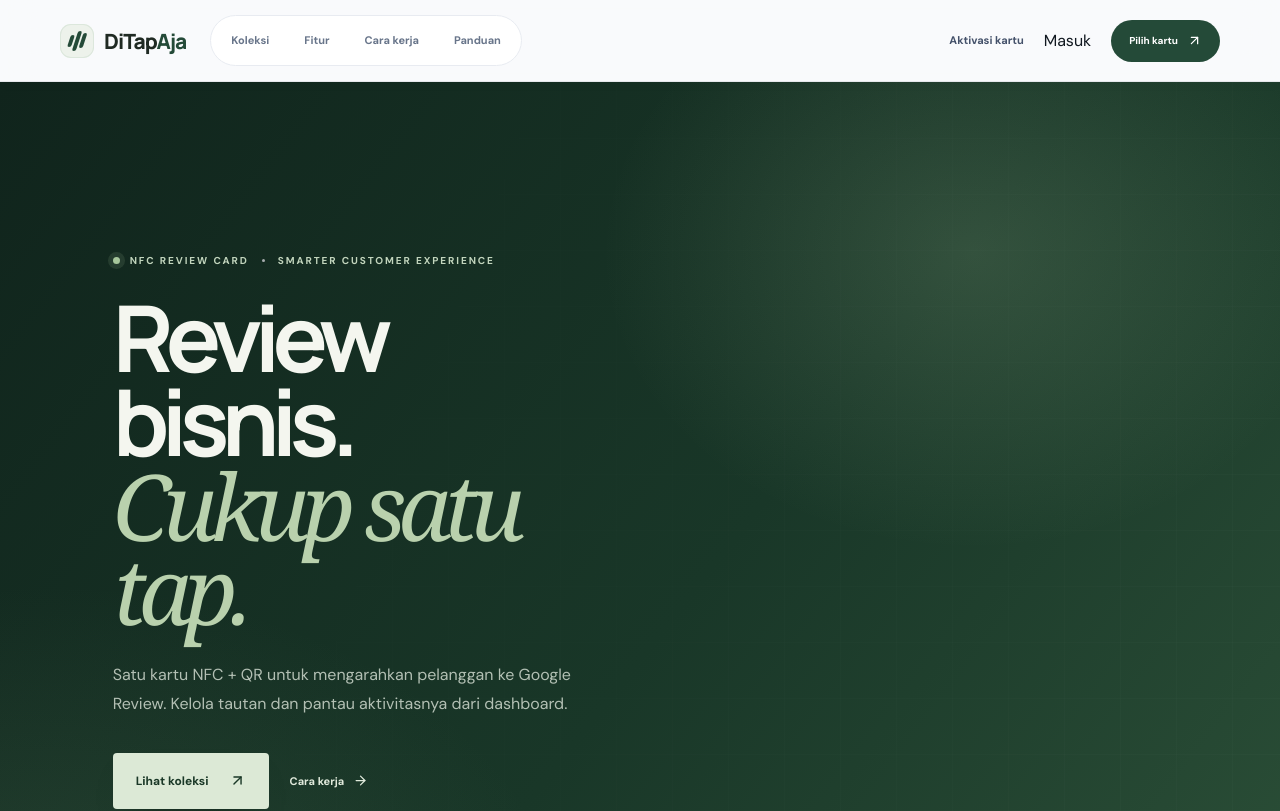
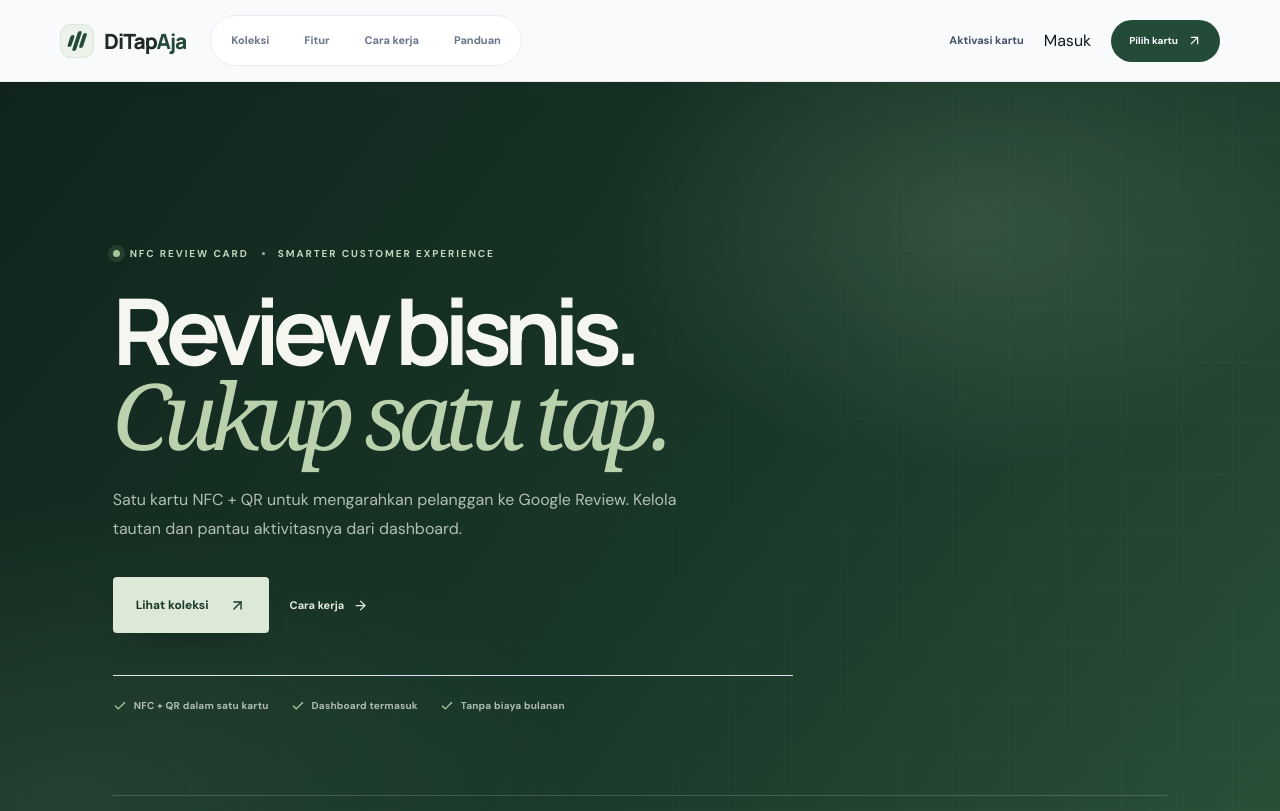
Before and after one commit to chanvianz-ui/ditapaja, a Next.js app: page / in a window 1280 px wide. Shown: the top 811 px of the page. Built offline with nearby package versions, Linux system fonts and the light colour scheme.

Commit message:
Rebalance homepage hero after removing card visual

```diff
--- a/app/redesign.css
+++ b/app/redesign.css
@@ -316,3 +316,11 @@ input,select,textarea { accent-color:var(--dt-primary); }
   .concept-home .concept-dash-chart { min-width:0; }
   .concept-home .concept-chart-bars { min-width:0; }
 }
+
+
+/* Homepage hero after removing the decorative NFC mockup and moving benefit rail. */
+.concept-home .concept-hero-grid { grid-template-columns:minmax(0,1fr) !important; min-height:0 !important; padding-top:clamp(54px,8vw,100px) !important; padding-bottom:clamp(48px,7vw,82px) !important; }
+.concept-home .concept-hero-copy { max-width:920px; padding:0 !important; }
+.concept-home .concept-lead { max-width:610px !important; }
+.concept-home .concept-proof { max-width:680px !important; }
+.concept-home .concept-hero-bottom { margin-top:0; }
```
